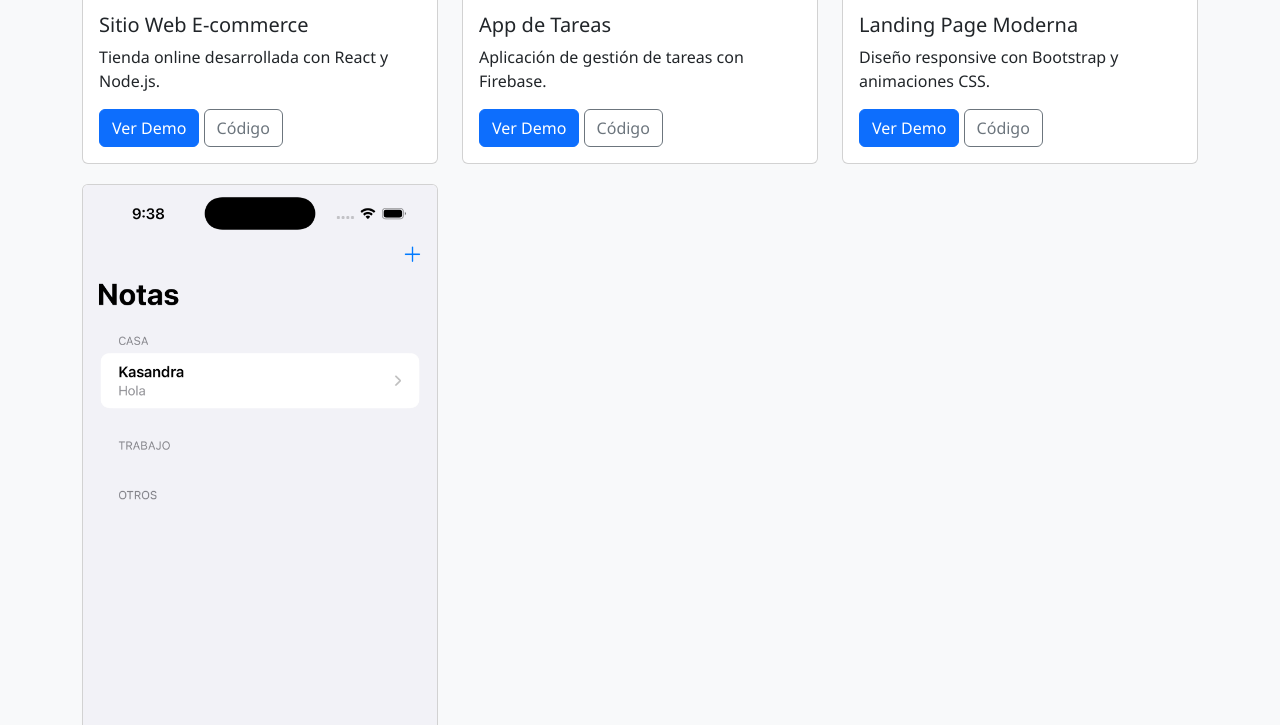
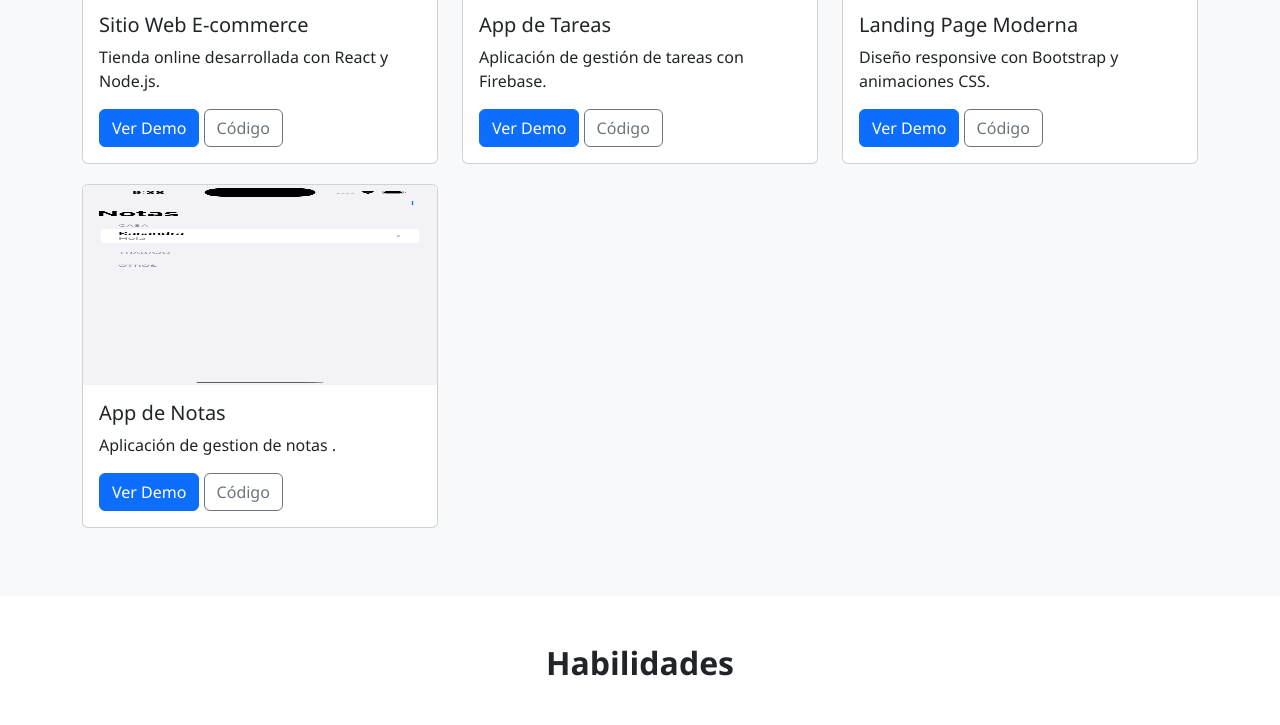
Before and after one commit to FranBa982/FranBa982.github.io, a plain HTML site: page index.html in a window 1280 px wide. Shown: the part 990-1715 px from the top of the page. Drawn offline with nearby package versions, Linux system fonts and the light colour scheme.

Commit message:
update index

```diff
--- a/index.html
+++ b/index.html
@@ -119,7 +119,7 @@
                 <!-- Proyecto 4 -->
                 <div class="col-md-4">
                     <div class="card project-card">
-                        <img src="src/images/ iPhone 16 Pro - 2025-03-26 at 09.38.02.png" class="card-img-top" alt="Proyecto 4">
+                        <img src="src/images/ iPhone 16 Pro - 2025-03-26 at 09.38.02.png" width="300" height="200" class="card-img-top" alt="Proyecto 4">
                         <div class="card-body">
                             <h5 class="card-title">App de Notas</h5>
                             <p class="card-text">Aplicación de gestion de notas .</p>
```
Also changed, not shown: 2 other files.
